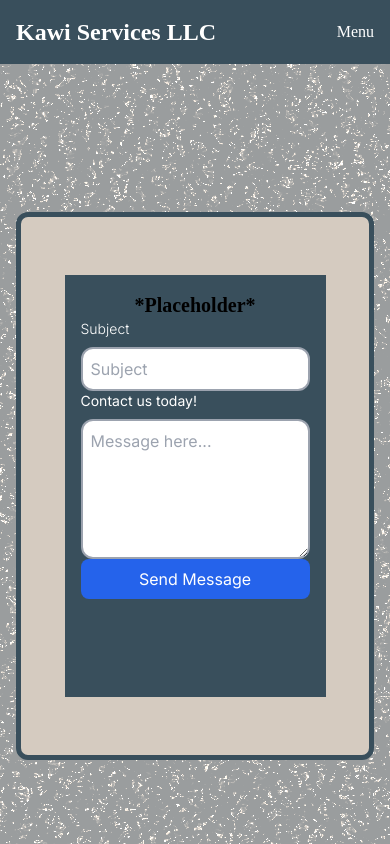
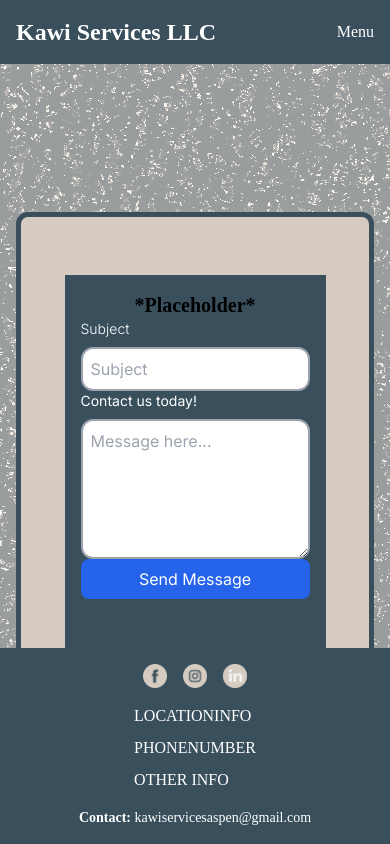
Before and after one commit to alihernandez/kawi, a Next.js app in the folder kawiv1/: page /contact in a window 390 px wide. Shown: the top 844 px of the page. Built offline with nearby package versions, Linux system fonts and the light colour scheme.

Commit message:
remove sendMail api, add responsiveness to components, add security layers

```diff
--- a/kawiv1/app/api/contact/route.jsx
+++ b/kawiv1/app/api/contact/route.jsx
@@ -1,47 +1,57 @@
 import { NextResponse } from 'next/server';
 import nodemailer from 'nodemailer';
+
 
 export async function POST(request) {
   try {
     const { name, email, subject, message } = await request.json();
 
     const transporter = nodemailer.createTransport({
-      host: "smtp.mail.yahoo.com",
+
+      host: process.env.NEXT_PUBLIC_HOST,
       port: 465,
       secure: true,
       auth: {
-        user: "contact.form9two@yahoo.com",
-        pass: '',
+      user: process.env.NEXT_PUBLIC_USERNAME,
+      pass: process.env.NEXT_PUBLIC_PASS_KEY
       },
-    });
+      tls: {
+      ciphers: 'SSLv3',
 
-    await transporter.sendMail({
-      from: "contact.form9two@yahoo.com",
-      to: "ali.hernandez9two@gmail.com",
-      replyTo: email,
-      subject: `Website activity from ${email}`,
-      html: `
-        <p>Name: ${name} </p>
-        <p>Email: ${email} </p>
-        <p>Message: ${message} </p>
-      `,
-    });
+      }
+
+      })
+
+    // await transporter.sendMail({
+    //   from: "contact.form9two@yahoo.com",
+    //   to: "ali.hernandez9two@gmail.com",
+    //   replyTo: email,
+    //   subject: `Website activity from ${email}`,
+    //   html: `
+    //     <p>Name: ${name} </p>
+    //     <p>Email: ${email} </p>
+    //     <p>Message: ${message} </p>
+    //   `,
+    // });
 
     const mailOption = {
-      from: 'contact.form9two@yahoo.com',
-      to: 'ali.hernandez92@gmail.com',
-      subject: "Send Email Tutorial",
+      from: process.env.NEXT_PUBLIC_USERNAME,
+      to: process.env.NEXT_PUBLIC_EMAIL,
+      subject: "Message from website",
       html: `
-        <h3>Hello User</h3>
+        <h3>Hello Kawi Services!</h3>
         <li> title: ${subject}</li>
         <li> message: ${message}</li>
       `,
     };
+
+    console.log(process.env.NEXT_PUBLIC_EMAIL);
 
     await transporter.sendMail(mailOption);
 
     return NextResponse.json({ message: "Email Sent Successfully" }, { status: 200 });
   } catch (error) {
     return NextResponse.json({ message: "Failed to Send Email" }, { status: 500 });
+
   }
 }
--- a/kawiv1/app/api/sendMail/route.js
+++ /dev/null
@@ -1,29 +0,0 @@
-import { NextResponse } from 'next/server';
-import nodemailer from 'nodemailer'
-
-export async function POST(request) {
-    try {
-        const { subject, message } = await request.json();
-
-        // const transporter = nodemailer.createTransport({
-
-        // })
-
-        const mailOption = {
-            from: 'contact.form9two@yahoo.com',
-            to: 'ali.hernandez92@gmail.com',
-            subject: "Send Email Tutorial",
-            html: `
-        <h3>Hello User/h3>
-        <li> title: ${subject}</li>
-        <li> message: ${message}</li>
-        `
-        }
-
-        await transporter.sendMail(mailOption)
-
-        return NextResponse.json({ message: "Email Sent Successfully" }, { status: 200 })
-    } catch (error) {
-        return NextResponse.json({ message: "Failed to Send Email" }, { status: 500 })
-    }
-}
--- a/kawiv1/app/contact/page.jsx
+++ b/kawiv1/app/contact/page.jsx
@@ -20,6 +20,7 @@ export default function Contact() {
       })
     })
     console.log(await response.json())
+    console.log("test console");
   }
   return (
     <main className="flex min-h-screen flex-col items-center justify-center p-4 sm:p-8">
--- a/kawiv1/app/globals.css
+++ b/kawiv1/app/globals.css
@@ -15,6 +15,28 @@
   font-weight: normal;
   font-style: normal;
 } */
+
+/* Flexbox Styles for Mobile View */
+@media (max-width: 767px) {
+  body {
+    display: flex;
+    flex-direction: column;
+    min-height: 100vh;
+  }
+
+  main {
+    flex: 1;
+  }
+
+  footer {
+    position: sticky;
+    bottom: 0;
+    background-color: #394f5c;
+    color: #fff;
+    padding: 20px;
+    z-index: 100; /* Adjust the z-index as needed, ensure it's higher than other content */
+  }
+}
 
 
 body{
@@ -35,8 +57,12 @@ p, li {
   font-family: 'WorkSans';
 }
 
+  /* General Footer Styles */
 footer{
     margin-top: auto;
+    background-color: #394f5c;
+  color: #fff;
+  padding: 20px;
 }
 
 form {
@@ -116,14 +142,14 @@ background-size: cover;
 /* footer */
 /* styles/footer.css */
 
-footer {
+/* footer {
     background-color: #394f5c;
     color: #fff;
     padding: 20px;
   }
 
   .social-icons img {
-    /* width: 30px;
-    height: 30px; */
+    width: 30px;
+    height: 30px;
     margin-right: 10px;
-  }
+  } */
--- a/kawiv1/components/Footer.js
+++ b/kawiv1/components/Footer.js
@@ -5,8 +5,8 @@ import Image from "next/image";
 const Footer = () => {
   return (
     <footer className="text-white p-4">
-        <div className="container mx-auto flex justify-between items-center h-full">
-          <div className="flex space-x-4">
+      <div className="container mx-auto flex flex-col sm:flex-row justify-between items-center h-full">
+        <div className="flex mb-4 sm:mb-0 space-x-4">
           {/* Social Media Icons (Replace the links and icons with your own) */}
           <a href="#" target="_blank" rel="noopener noreferrer">
             <Image src="/facebook.png" alt="Facebook" className="w-6 h-6" width={24} height={24} />
@@ -18,9 +18,9 @@ const Footer = () => {
             <Image src="/linkedin.png" alt="LinkedIn" className="w-6 h-6" width={24} height={24} />
           </a>
         </div>
-          <div>
+        <div className="mb-4 sm:mb-0">
           <nav>
-              <ul>
+            <ul className="flex flex-col sm:flex-row space-y-2 sm:space-y-0 sm:space-x-4">
               <li>LOCATIONINFO</li>
               <li>PHONENUMBER</li>
               <li>OTHER INFO</li>
```
Lines whose indentation alone changed are shown as unchanged.
